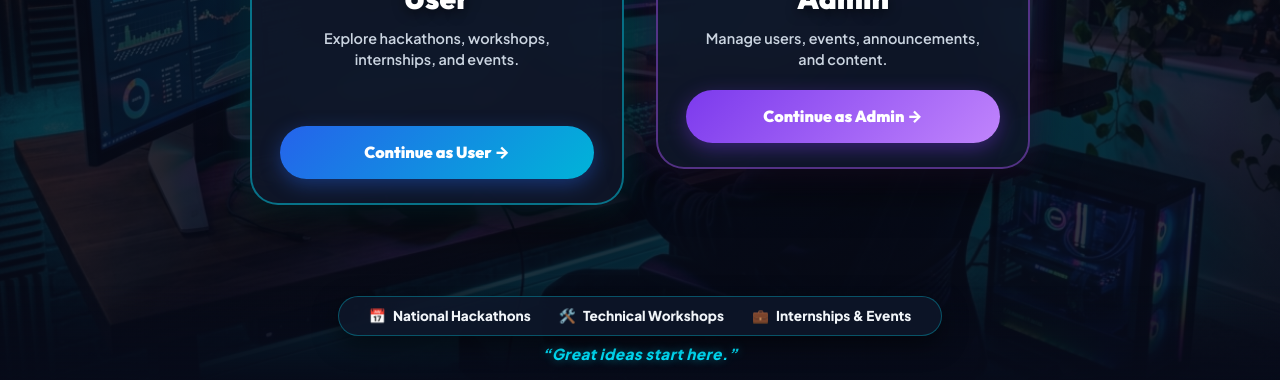
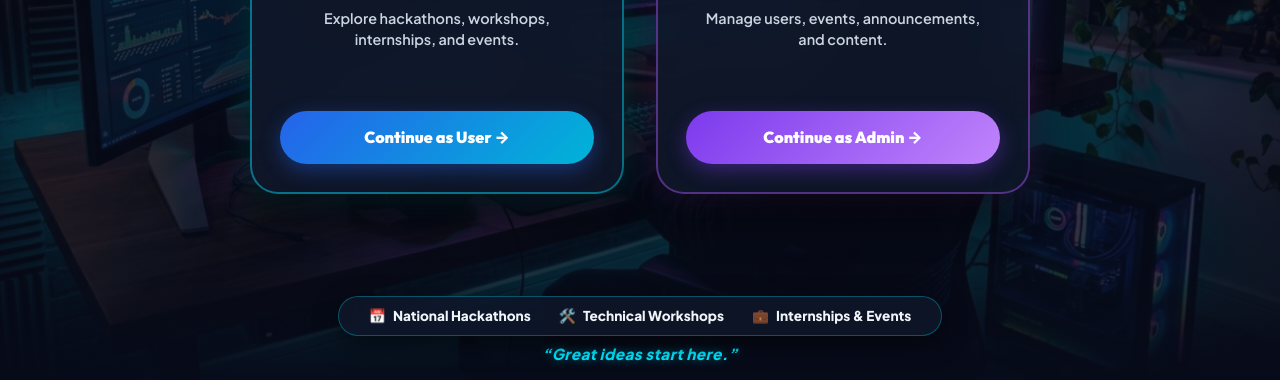
Before and after one commit to sanjay-cu/Hackathon, a website: page index.html in a window 1280 px wide. Shown: the part 420-800 px from the top of the page. Drawn offline with Linux system fonts and the light colour scheme.

Commit message:
Set 100% identical height, width, and button alignment for User and Admin cards on landing page

```diff
--- a/index.html
+++ b/index.html
@@ -125,7 +125,7 @@
       background: rgba(15, 23, 42, 0.88);
       backdrop-filter: blur(28px);
       border-radius: 28px;
-      padding: 1.75rem 1.75rem 1.5rem 1.75rem;
+      padding: 1.75rem;
       display: flex;
       flex-direction: column;
       align-items: center;
@@ -134,6 +134,10 @@
       transition: all 0.4s cubic-bezier(0.16, 1, 0.3, 1);
       position: relative;
       overflow: hidden;
+      height: 360px;
+      min-height: 360px;
+      max-height: 360px;
+      box-sizing: border-box;
     }
 
     /* User Card Glow (Blue/Cyan Theme) */
@@ -205,6 +209,11 @@
       margin-bottom: 1.25rem;
       font-weight: 600;
       max-width: 280px;
+      height: 52px;
+      display: flex;
+      align-items: center;
+      justify-content: center;
+      text-align: center;
     }
 
     .btn-gateway {
```
Also changed, not shown: portal.html (+10 -1 lines).
